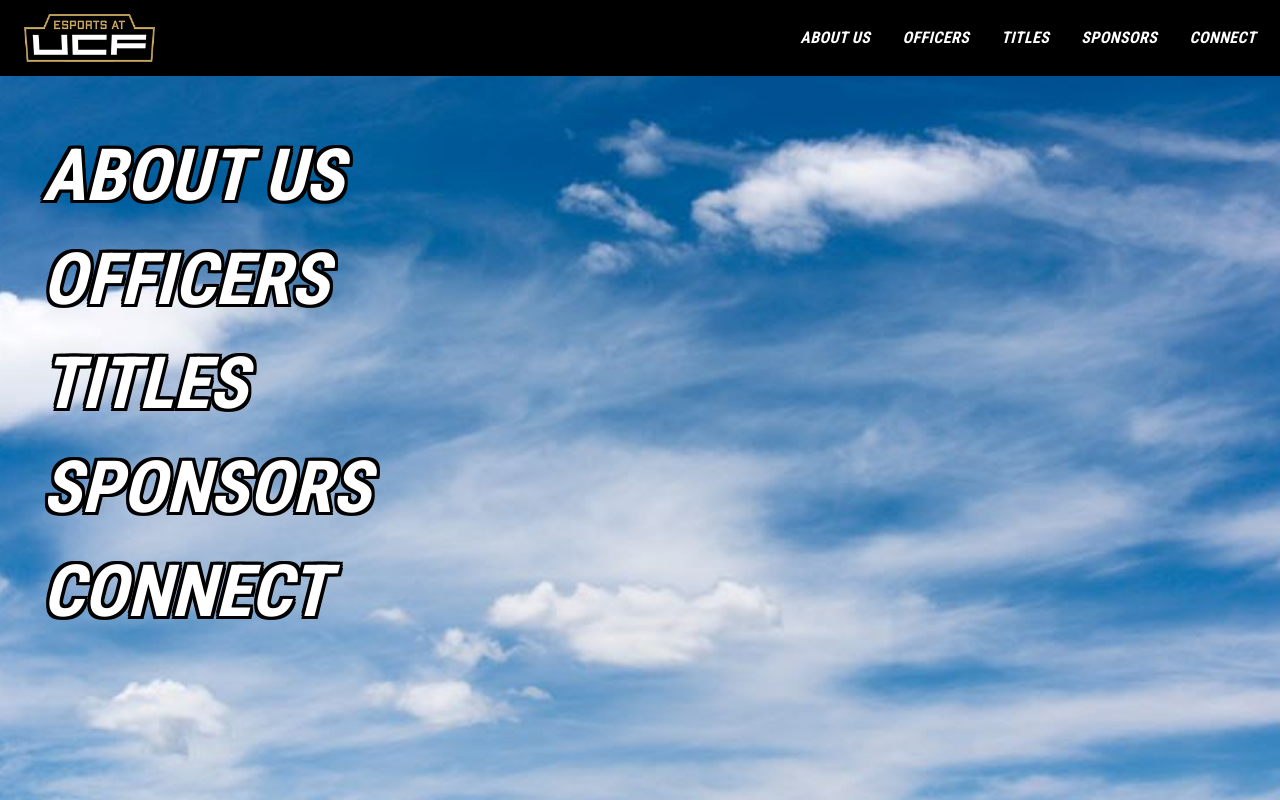
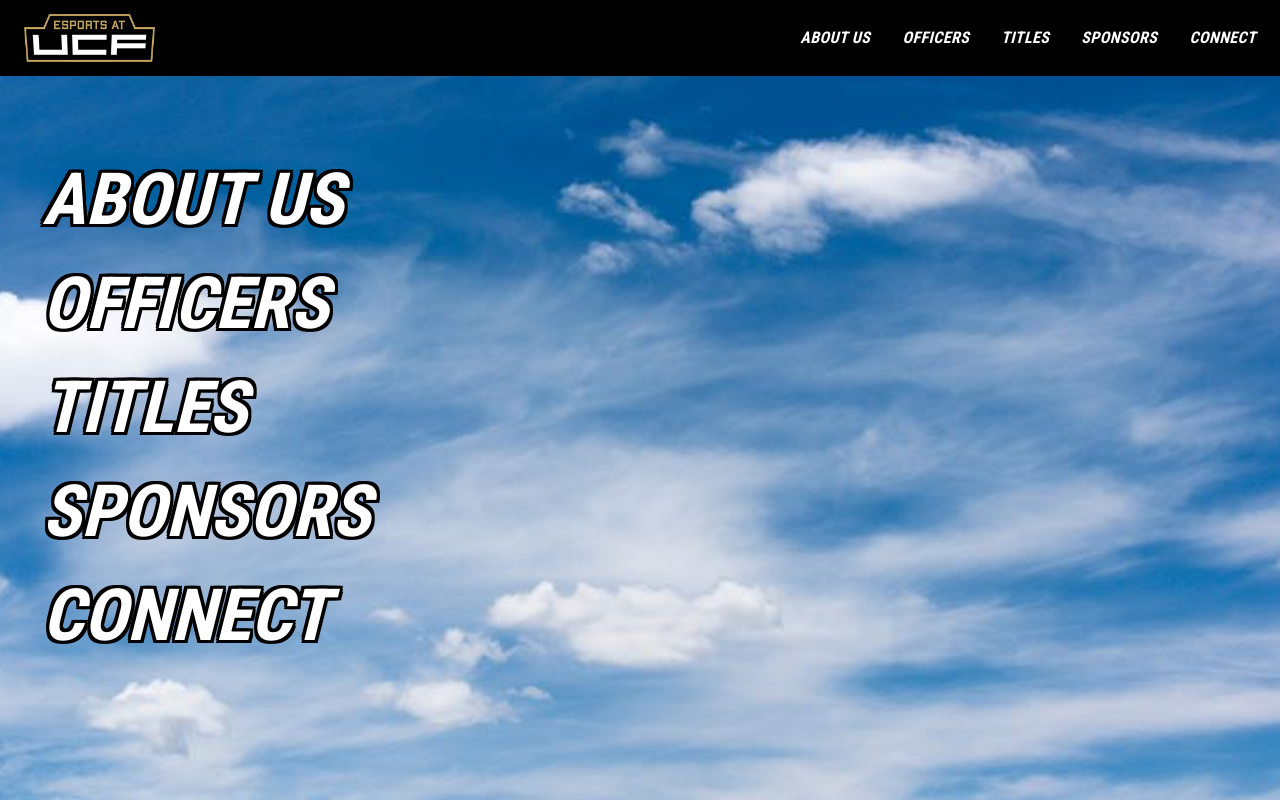
Before and after one commit to ErikaDalzina/EUCF-Website, a Next.js app in the folder eucf-website/: page / in a window 1280 px wide. Shown: the top 800 px of the page. Built offline with nearby package versions, Linux system fonts and the light colour scheme.

Commit message:
chore: added padding to the main layout so the pages dont sit too close to the header

```diff
--- a/eucf-website/src/app/layout.tsx
+++ b/eucf-website/src/app/layout.tsx
@@ -46,7 +46,7 @@
         className={`${geistSans.variable} ${geistMono.variable} ${robotoCondensed.variable} antialiased min-h-screen flex flex-col text-gray-900 overflow-x-hidden`}
       >
         <Header />
-        <main className="flex-1 min-h-screen">
+        <main className="flex-1 min-h-screen pt-6">
           {children}
         </main>
         <footer className="mt-4">
```
